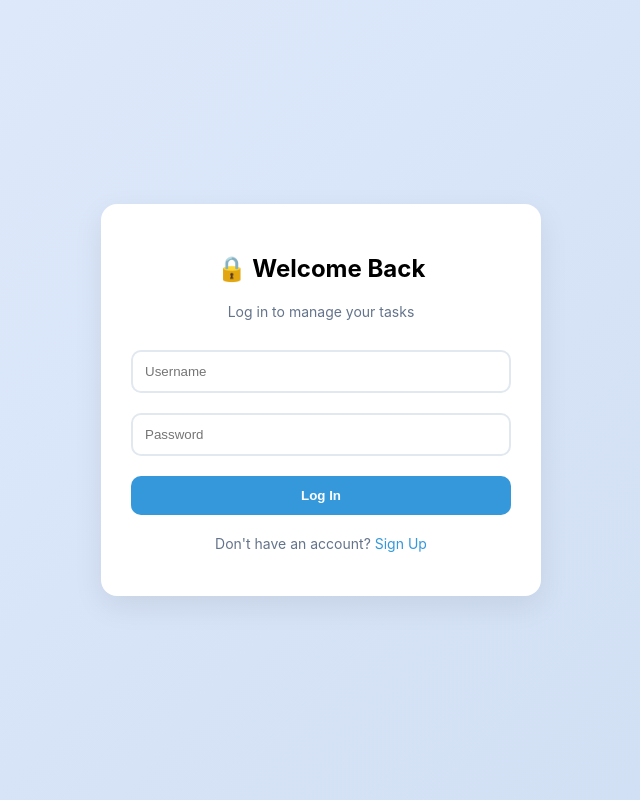
After one commit to bikhizlit/To-do-List, a Django app: page /login/ in a window 1280 px wide. The commit adds this page. Shown: the whole page, without its empty margins (319-959 px from the left). Run offline with Django 5.2, Linux system fonts and the light colour scheme.

Commit message:
Added user based to do app where u can register, logi and out and toggle theme according to user.

```diff
--- /dev/null
+++ b/todolist/todoapp/templates/registration/login.html
@@ -0,0 +1,68 @@
+<!DOCTYPE html>
+<html lang="en">
+<head>
+    <meta charset="UTF-8">
+    <title>Login - To-Do-List</title>
+    <style>
+        body {
+            font-family: '-apple-system', sans-serif;
+            background: linear-gradient(135deg, #e0eafc 0%, #cfdef3 100%);
+            min-height: 100vh;
+            display: flex;
+            justify-content: center;
+            align-items: center;
+            margin: 0;
+        }
+        .auth-card {
+            background: white;
+            padding: 30px;
+            border-radius: 16px;
+            box-shadow: 0 10px 30px rgba(0,0,0,0.08);
+            width: 100%;
+            max-width: 380px;
+            text-align: center;
+        }
+        input {
+            width: 100%;
+            padding: 12px;
+            margin: 10px 0;
+            border: 2px solid #e2e8f0;
+            border-radius: 10px;
+            box-sizing: border-box;
+        }
+        button {
+            width: 100%;
+            padding: 12px;
+            background: #3498db;
+            color: white;
+            border: none;
+            border-radius: 10px;
+            font-weight: 600;
+            cursor: pointer;
+            margin-top: 10px;
+        }
+        a {
+            color: #3498db;
+            text-decoration: none;
+            font-size: 14px;
+        }
+    </style>
+</head>
+<body>
+    <div class="auth-card">
+        <h2>🔒 Welcome Back</h2>
+        <p style="color: #64748b; font-size: 14px; margin-bottom: 20px;">Log in to manage your tasks</p>
+
+        <form method="POST">
+            {% csrf_token %}
+            <input type="text" name="username" placeholder="Username" required>
+            <input type="password" name="password" placeholder="Password" required>
+            <button type="submit">Log In</button>
+        </form>
+
+        <p style="margin-top: 20px; font-size: 14px; color: #64748b;">
+            Don't have an account? <a href="{% url 'register' %}">Sign Up</a>
+        </p>
+    </div>
+</body>
+</html>
--- a/todolist/todoapp/urls.py
+++ b/todolist/todoapp/urls.py
@@ -1,9 +1,15 @@
 from django.urls import path
 from . import views
+from django.contrib.auth import views as auth_views
 
 urlpatterns = [
-    path('', views.task_list, name='task_list'),
+    path('', views.TaskListView.as_view(), name='task_list'),
     path('add/', views.add_todo, name='add_todo'),
+    path('toggle-theme/', views.toggle_theme, name='toggle_theme'),
+    path('login/', auth_views.LoginView.as_view(), name='login'),
+    path('logout/', views.logout_user, name='logout'),
+    path('register/', views.register_user, name='register'),
+
     path('delete/<int:task_id>/', views.delete_task, name='delete_task'),
     path('complete/<int:task_id>/', views.complete_task, name='complete_task'),
     path('edit/<int:task_id>/', views.edit_task, name="edit_task"),
```
Also changed, not shown: todolist/todoapp/models.py (+17 -0 lines), todolist/todoapp/templates/registration/register.html (added, +58 -0 lines), todolist/todoapp/templates/todoapp/todo.html (+7 -24 lines), todolist/todoapp/views.py (+57 -31 lines), todolist/todolist/settings.py (+6 -2 lines), todolist/todoapp/migrations/0005_task_user_profile.py (added).
